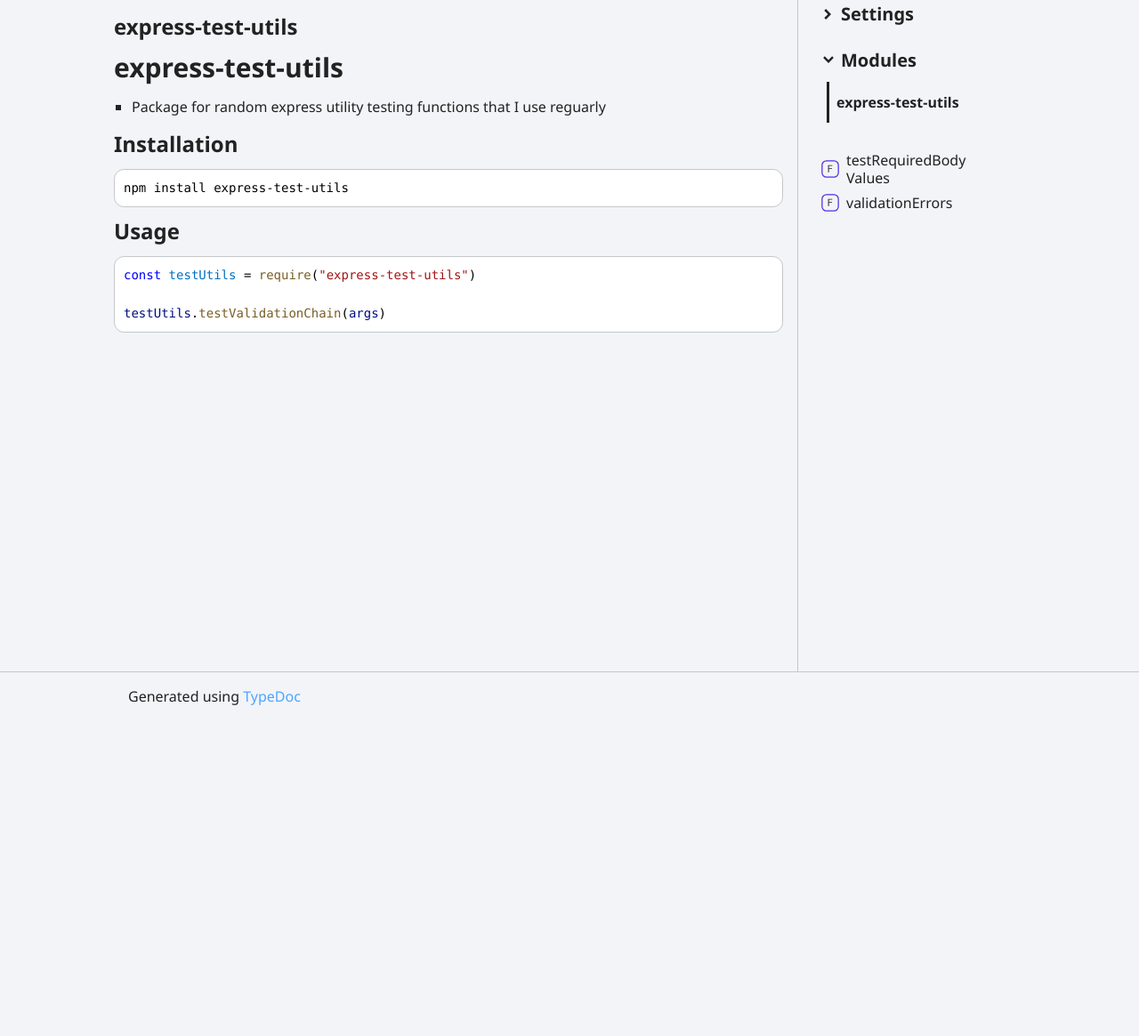
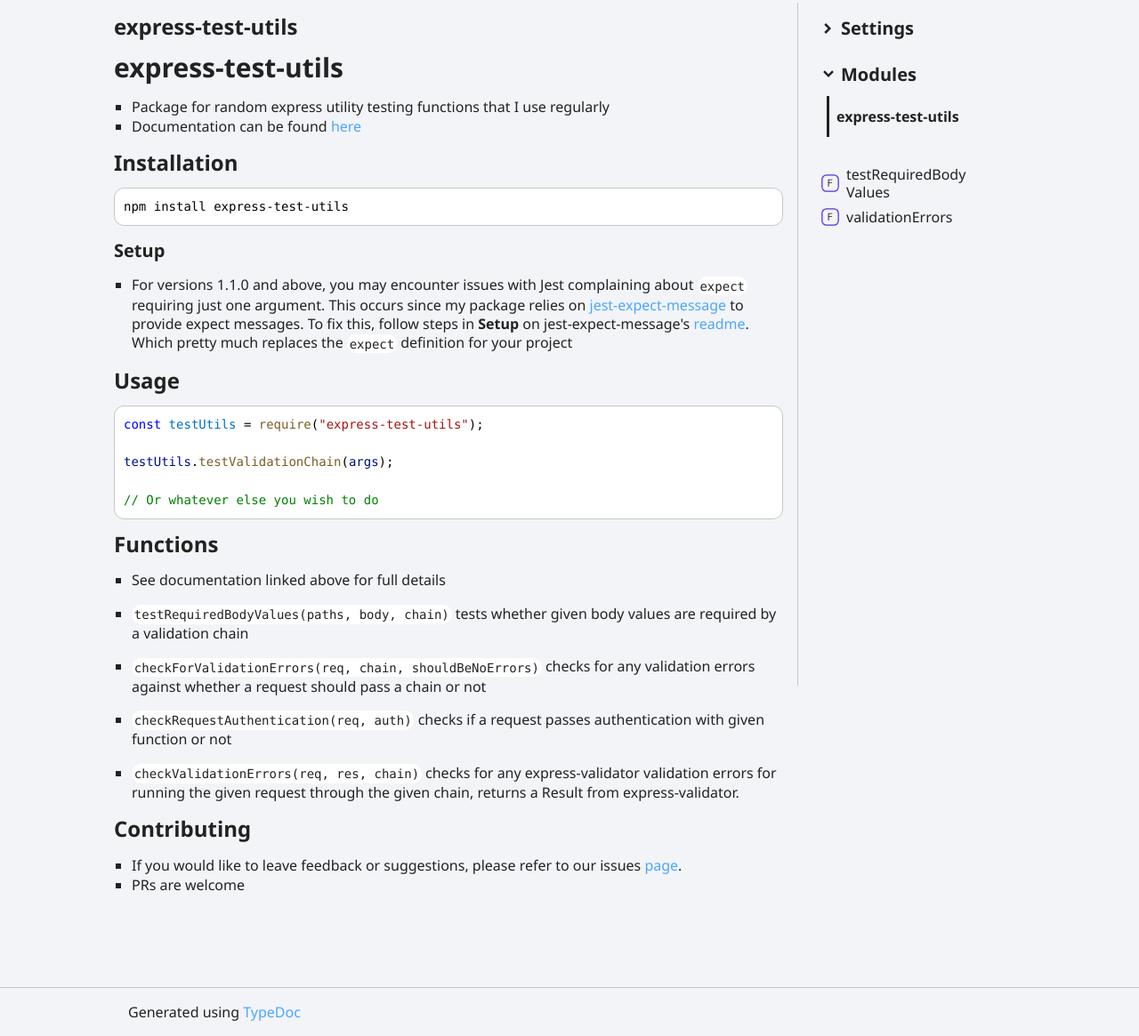
Before and after one commit to HugoPhibbs/express-test-utils, a website: page docs/index.html in a window 1280 px wide. Shown: the part 61-1226 px from the top of the page at 89% size. Before the commit the page ends 871 px from the top, so only its background shows below. Drawn offline with Linux system fonts and the light colour scheme.

Commit message:
updating docs

```diff
--- a/docs/assets/highlight.css
+++ b/docs/assets/highlight.css
@@ -11,6 +11,8 @@
     --dark-hl-4: #CE9178;
     --light-hl-5: #001080;
     --dark-hl-5: #9CDCFE;
+    --light-hl-6: #008000;
+    --dark-hl-6: #6A9955;
     --light-code-background: #FFFFFF;
     --dark-code-background: #1E1E1E;
 }
@@ -22,6 +24,7 @@
     --hl-3: var(--light-hl-3);
     --hl-4: var(--light-hl-4);
     --hl-5: var(--light-hl-5);
+    --hl-6: var(--light-hl-6);
     --code-background: var(--light-code-background);
 } }
 
@@ -32,6 +35,7 @@
     --hl-3: var(--dark-hl-3);
     --hl-4: var(--dark-hl-4);
     --hl-5: var(--dark-hl-5);
+    --hl-6: var(--dark-hl-6);
     --code-background: var(--dark-code-background);
 } }
 
@@ -42,6 +46,7 @@
     --hl-3: var(--light-hl-3);
     --hl-4: var(--light-hl-4);
     --hl-5: var(--light-hl-5);
+    --hl-6: var(--light-hl-6);
     --code-background: var(--light-code-background);
 }
 
@@ -52,6 +57,7 @@
     --hl-3: var(--dark-hl-3);
     --hl-4: var(--dark-hl-4);
     --hl-5: var(--dark-hl-5);
+    --hl-6: var(--dark-hl-6);
     --code-background: var(--dark-code-background);
 }
 
@@ -61,4 +67,5 @@
 .hl-3 { color: var(--hl-3); }
 .hl-4 { color: var(--hl-4); }
 .hl-5 { color: var(--hl-5); }
+.hl-6 { color: var(--hl-6); }
 pre, code { background: var(--code-background); }
--- a/docs/index.html
+++ b/docs/index.html
@@ -17,7 +17,8 @@
   <h1>express-test-utils</h1>
 </a>
 <ul>
-<li>Package for random express utility testing functions that I use reguarly</li>
+<li>Package for random express utility testing functions that I use regularly</li>
+<li>Documentation can be found <a href="https://hugophibbs.github.io/express-test-utils/">here</a></li>
 </ul>
 
 <a href="#installation" id="installation" style="color: inherit; text-decoration: none;">
@@ -26,11 +27,42 @@
 <pre><code class="language-shell"><span class="hl-0">npm install express-test-utils</span>
 </code></pre>
 
+<a href="#setup" id="setup" style="color: inherit; text-decoration: none;">
+  <h3>Setup</h3>
+</a>
+<ul>
+<li>For versions 1.1.0 and above, you may encounter issues with Jest complaining about <code>expect</code> requiring just one argument. This occurs since my package relies on <a href="https://www.npmjs.com/package/jest-expect-message">jest-expect-message</a> to provide expect messages. To fix this, follow steps in <strong>Setup</strong> on jest-expect-message&#39;s <a href="https://www.npmjs.com/package/jest-expect-message#readme">readme</a>. Which pretty much replaces the <code>expect</code> definition for your project</li>
+</ul>
+
 <a href="#usage" id="usage" style="color: inherit; text-decoration: none;">
   <h2>Usage</h2>
 </a>
-<pre><code class="language-typescript"><span class="hl-1">const</span><span class="hl-0"> </span><span class="hl-2">testUtils</span><span class="hl-0"> = </span><span class="hl-3">require</span><span class="hl-0">(</span><span class="hl-4">&quot;express-test-utils&quot;</span><span class="hl-0">)</span><br/><br/><span class="hl-5">testUtils</span><span class="hl-0">.</span><span class="hl-3">testValidationChain</span><span class="hl-0">(</span><span class="hl-5">args</span><span class="hl-0">)</span>
+<pre><code class="language-typescript"><span class="hl-1">const</span><span class="hl-0"> </span><span class="hl-2">testUtils</span><span class="hl-0"> = </span><span class="hl-3">require</span><span class="hl-0">(</span><span class="hl-4">&quot;express-test-utils&quot;</span><span class="hl-0">);</span><br/><br/><span class="hl-5">testUtils</span><span class="hl-0">.</span><span class="hl-3">testValidationChain</span><span class="hl-0">(</span><span class="hl-5">args</span><span class="hl-0">);</span><br/><br/><span class="hl-6">// Or whatever else you wish to do</span>
 </code></pre>
+
+<a href="#functions" id="functions" style="color: inherit; text-decoration: none;">
+  <h2>Functions</h2>
+</a>
+<ul>
+<li><p>See documentation linked above for full details</p>
+</li>
+<li><p><code>testRequiredBodyValues(paths, body, chain)</code> tests whether given body values are required by a validation chain</p>
+</li>
+<li><p><code>checkForValidationErrors(req, chain, shouldBeNoErrors)</code> checks for any validation errors against whether a request should pass a chain or not</p>
+</li>
+<li><p><code>checkRequestAuthentication(req, auth)</code> checks if a request passes authentication with given function or not</p>
+</li>
+<li><p><code>checkValidationErrors(req, res, chain)</code> checks for any express-validator validation errors for running the given request through the given chain, returns a Result from express-validator.</p>
+</li>
+</ul>
+
+<a href="#contributing" id="contributing" style="color: inherit; text-decoration: none;">
+  <h2>Contributing</h2>
+</a>
+<ul>
+<li>If you would like to leave feedback or suggestions, please refer to our issues <a href="https://github.com/HugoPhibbs/express-test-utils/issues">page</a>.</li>
+<li>PRs are welcome</li>
+</ul>
 </div></div>
 <div class="col-4 col-menu menu-sticky-wrap menu-highlight">
 <div class="tsd-navigation settings">
--- a/package.json
+++ b/package.json
@@ -1,13 +1,13 @@
 {
   "name": "express-test-utils",
-  "version": "1.1.3",
-  "description": "",
+  "version": "1.1.4",
+  "description": "Package with some utility functions for testing express apps",
   "main": "js_out/index.js",
   "types": "js_out/index.d.ts",
   "scripts": {
     "test": "jest",
     "build": "tsc",
-    "prepare": "npm run build",
+    "prepare": "npm run build && npm run docs && npm run test",
     "docs": "typedoc src"
   },
   "keywords": [
```
Also changed, not shown: docs/functions/testRequiredBodyValues.html (+11 -5 lines), docs/functions/validationErrors.html (+7 -5 lines).
